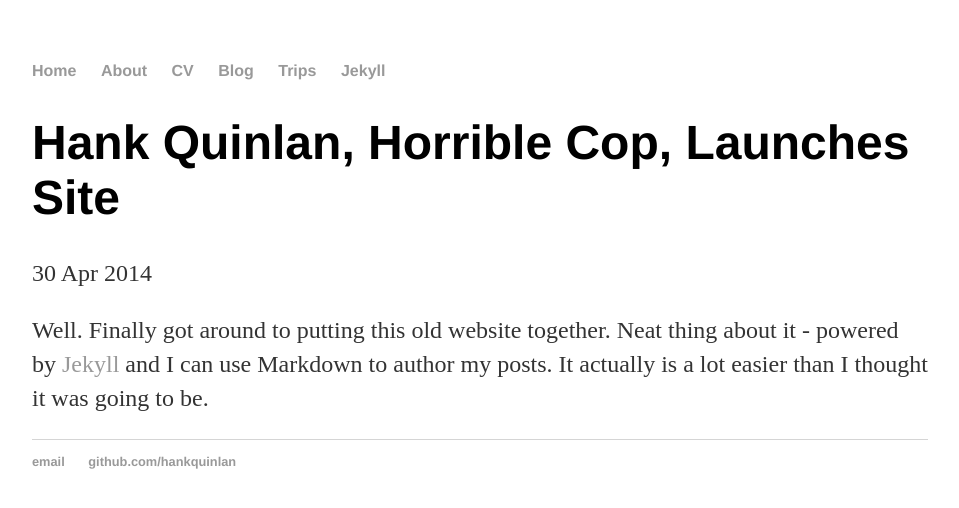
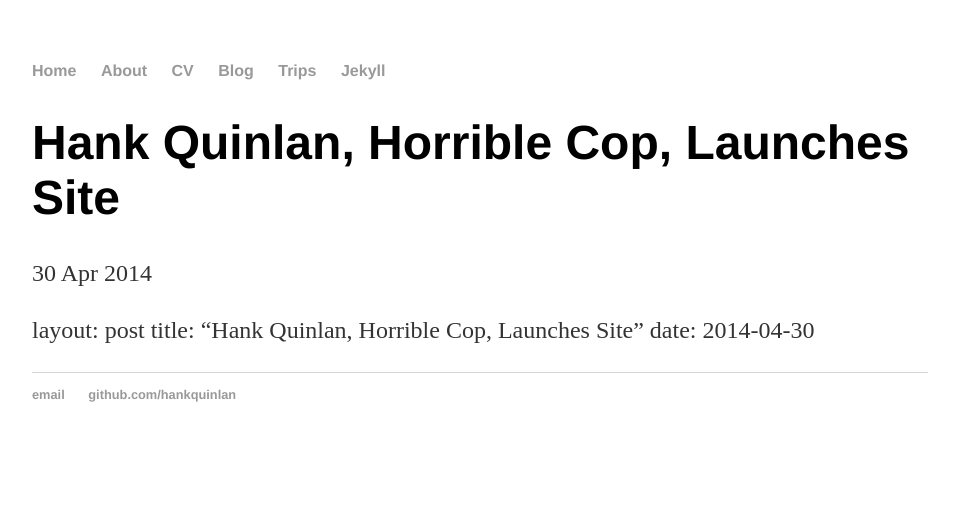
Before and after one commit to peter-bucher/StoryTours.github.io, a Jekyll site: the page built from _posts/2014-04-30-hank-quinlan-site-launched.md, in a window 1280 px wide. Shown: the top 508 px of the page, without its empty margins (160-1119 px from the left). Built offline with Jekyll 4.4.1, drawn with Linux system fonts in a browser that asks for light colours.

Commit message:
Update 2014-04-30-hank-quinlan-site-launched.md

```diff
--- a/_posts/2014-04-30-hank-quinlan-site-launched.md
+++ b/_posts/2014-04-30-hank-quinlan-site-launched.md
@@ -4,4 +4,6 @@
 date: 2014-04-30
 ---
 
-Well. Finally got around to putting this old website together. Neat thing about it - powered by [Jekyll](http://jekyllrb.com) and I can use Markdown to author my posts. It actually is a lot easier than I thought it was going to be.
+layout: post
+title: "Hank Quinlan, Horrible Cop, Launches Site"
+date: 2014-04-30
```
